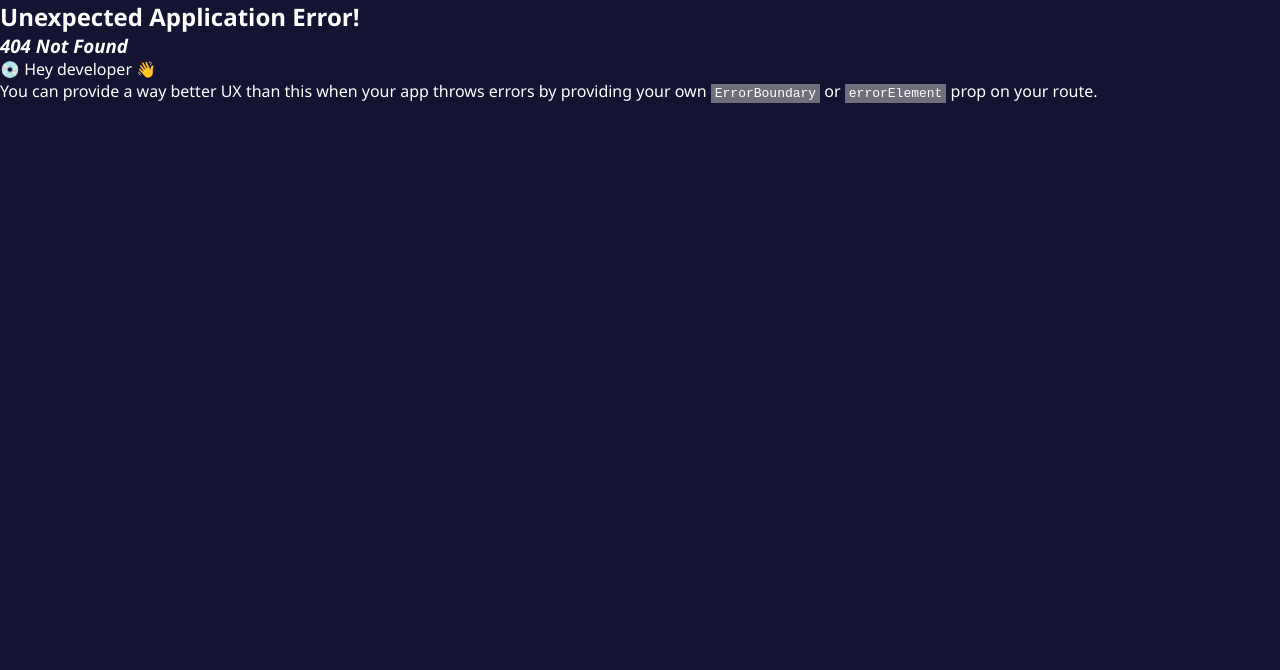
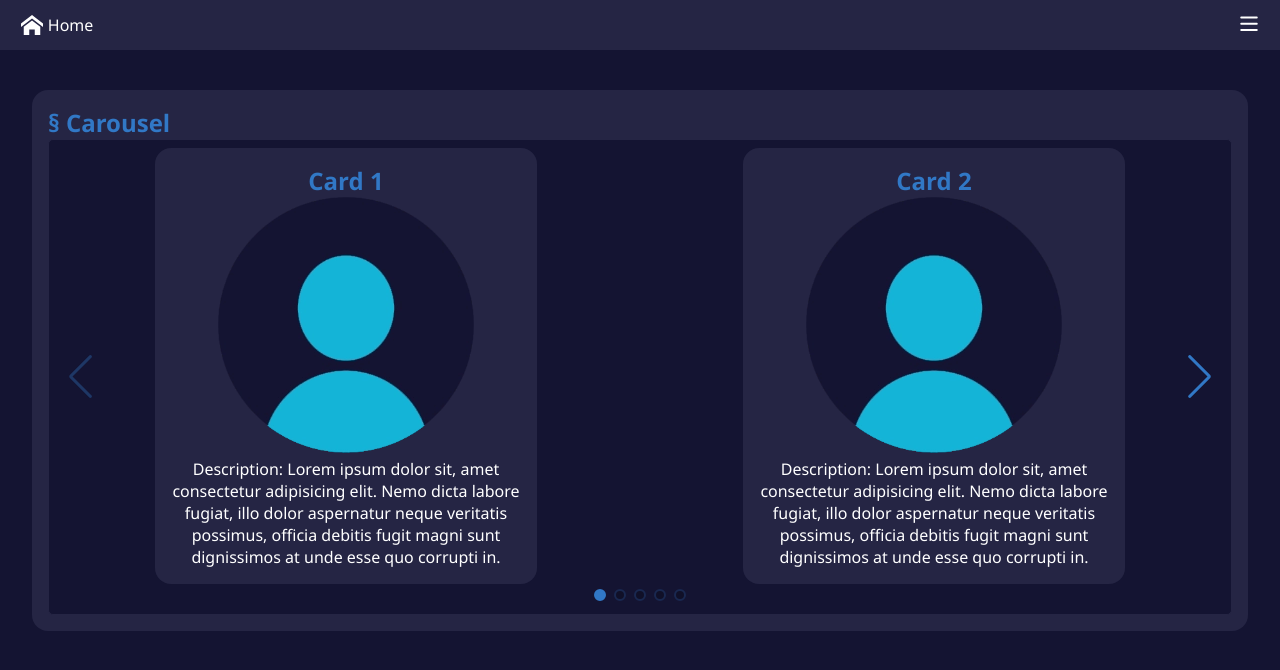
Before and after one commit to Sylbird/react-ts, a React (Vite) app: page /Carousel in a window 1280 px wide. Before the commit this address had no page. Shown: the top 670 px of the page. Built offline with nearby package versions, Linux system fonts and the light colour scheme.

Commit message:
Added Carousel Component using `Swiper`

```diff
--- a/src/assets/images/srcSet.ts
+++ b/src/assets/images/srcSet.ts
@@ -1,12 +1,16 @@
+import fileError128 from 'src/assets/images/fileError@128.png';
+import fileError256 from 'src/assets/images/fileError@256.png';
 import React256 from 'src/assets/images/react@256.svg';
 import React192 from 'src/assets/images/react@192.svg';
 import TSxR192 from 'src/assets/images/TS+React@192.png';
 import TSxR256 from 'src/assets/images/TS+React@256.png';
-import fileError128 from 'src/assets/images/fileError@128.png';
-import fileError256 from 'src/assets/images/fileError@256.png';
+import userPholder256 from 'src/assets/images/userPholder@256.webp';
+import userPholder192 from 'src/assets/images/userPholder@192.webp';
 
 export const ReactxTs_SrcSet = `${TSxR192} 192w, ${TSxR256} 256w`;
 
 export const ReactSvg_SrcSet = `${React192} 192w, ${React256} 256w`;
 
 export const FileError_SrcSet = `${fileError128} 192w, ${fileError256} 256w`;
+
+export const UserPholder_SrcSet = `${userPholder192} 192w, ${userPholder256} 256w`;
--- a/src/assets/styles/globalStyle.ts
+++ b/src/assets/styles/globalStyle.ts
@@ -4,6 +4,10 @@ const GlobalStyle = createGlobalStyle`
 *,::after, ::before {
   margin: 0;
   padding: 0;
+}
+
+:root {
+    --swiper-theme-color: rgba(49, 120, 198, 1);
 }
 
 body {
--- /dev/null
+++ b/src/components/Carousel/Styled.ts
@@ -0,0 +1,27 @@
+import styled from 'styled-components';
+import { Swiper } from 'swiper/react';
+
+const StyledSwipper = styled(Swiper)`
+  .swiper-button-prev,
+  .swiper-button-next {
+    transition: 0.2s ease-in-out;
+    &:hover {
+      color: rgba(20, 180, 215, 1);
+    }
+  }
+
+  .swiper-pagination {
+    position: static;
+  }
+
+  .swiper-pagination-bullet {
+    border: 2px solid var(--swiper-theme-color);
+  }
+
+  .swiper-slide {
+    display: flex;
+    justify-content: center;
+  }
+`;
+
+export default StyledSwipper;
--- /dev/null
+++ b/src/components/Carousel/index.tsx
@@ -0,0 +1,74 @@
+import Card from 'src/assets/styles/components/Card';
+import StyledSwipper from './Styled';
+import { DisplayContainer } from 'src/assets/styles/components/StyledContainers';
+import { UserPholder_SrcSet } from 'src/assets/images/srcSet';
+import { Navigation, Pagination } from 'swiper/modules';
+import { SwiperSlide } from 'swiper/react';
+import 'swiper/css';
+import 'swiper/css/navigation';
+import 'swiper/css/pagination';
+
+const Carousel = () => {
+  const CardsPlaceholder = [1, 2, 3, 4, 5, 6, 7, 8, 9];
+  return (
+    <Card title="§ Carousel">
+      <DisplayContainer>
+        <StyledSwipper
+          modules={[Navigation, Pagination]}
+          navigation
+          pagination={{ clickable: true }}
+          slidesPerView={1}
+          slidesPerGroup={1}
+          spaceBetween={10}
+          breakpoints={{
+            880: {
+              slidesPerView: 2,
+              slidesPerGroup: 2,
+              spaceBetween: 10
+            },
+            1320: {
+              slidesPerView: 3,
+              slidesPerGroup: 3,
+              spaceBetween: 10
+            },
+            1760: {
+              slidesPerView: 4,
+              slidesPerGroup: 4,
+              spaceBetween: 10
+            },
+            2200: {
+              slidesPerView: 5,
+              slidesPerGroup: 5,
+              spaceBetween: 10
+            }
+          }}
+        >
+          {CardsPlaceholder.map((index) => {
+            return (
+              <SwiperSlide key={index}>
+                <Card
+                  title={'Card ' + index}
+                  style={{ textAlign: 'center', maxWidth: '350px' }}
+                >
+                  <img
+                    srcSet={UserPholder_SrcSet}
+                    alt="first_card"
+                    sizes="(max-width: 767px) 192px, 256px"
+                  />
+                  <p>
+                    Description: Lorem ipsum dolor sit, amet consectetur
+                    adipisicing elit. Nemo dicta labore fugiat, illo dolor
+                    aspernatur neque veritatis possimus, officia debitis fugit
+                    magni sunt dignissimos at unde esse quo corrupti in.
+                  </p>
+                </Card>
+              </SwiperSlide>
+            );
+          })}
+        </StyledSwipper>
+      </DisplayContainer>
+    </Card>
+  );
+};
+
+export default Carousel;
--- a/src/components/Navbar/index.tsx
+++ b/src/components/Navbar/index.tsx
@@ -64,6 +64,9 @@ const NavBar: FC = () => {
             <StyledNavLink to={`/AI`} end>
               A.I
             </StyledNavLink>
+            <StyledNavLink to={`/Carousel`} end>
+              Carousel
+            </StyledNavLink>
           </li>
         </ul>
       </StyledSidebar>
--- a/src/router.tsx
+++ b/src/router.tsx
@@ -5,6 +5,7 @@ import Navbar from 'src/components/Navbar';
 import ToDo from 'src/components/ToDo';
 import Clock from 'src/components/Clock';
 import StableDiffusion from 'src/components/AI';
+import Carousel from 'src/components/Carousel';
 
 const router = createBrowserRouter([
   {
@@ -37,6 +38,10 @@ const router = createBrowserRouter([
       {
         path: '/AI',
         element: <StableDiffusion />
+      },
+      {
+        path: '/Carousel',
+        element: <Carousel />
       }
     ]
   }
```
Also changed, not shown: src/assets/images/userPholder@192.webp (added), src/assets/images/userPholder@256.webp (added).
